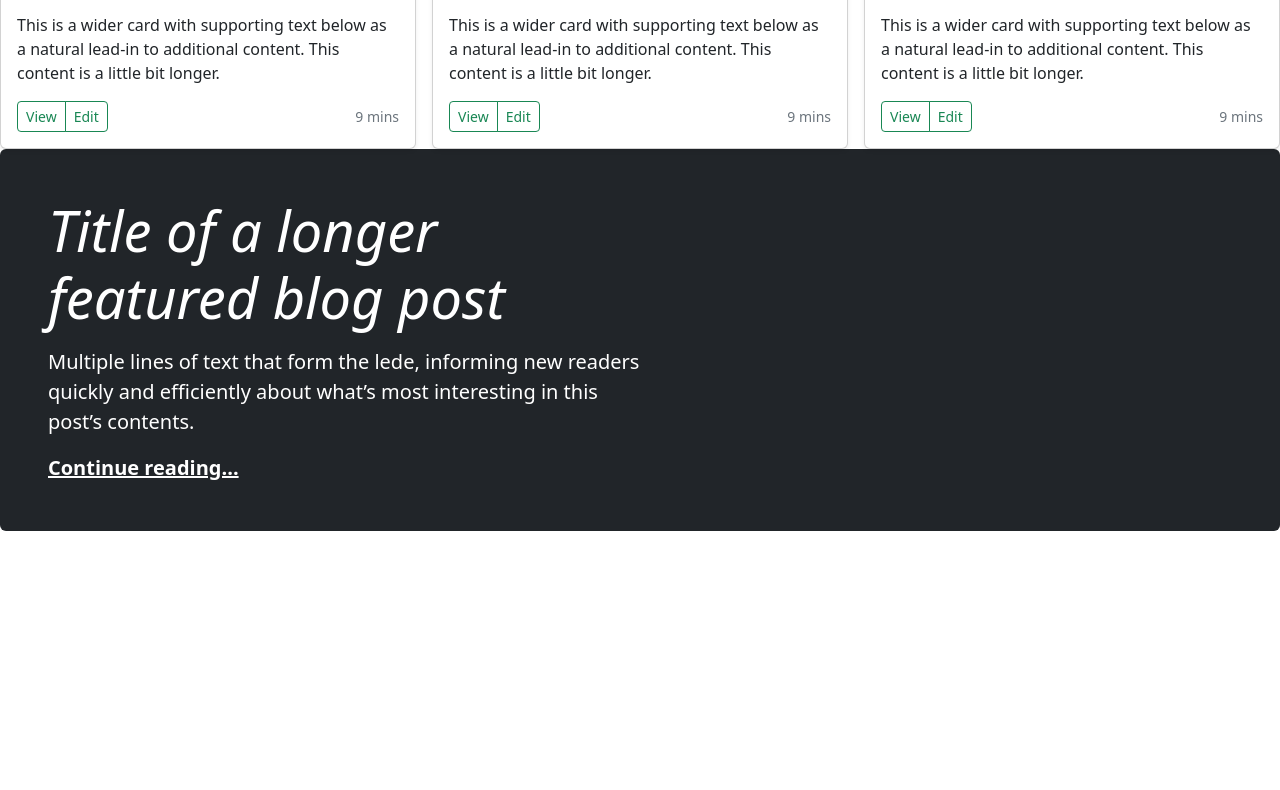
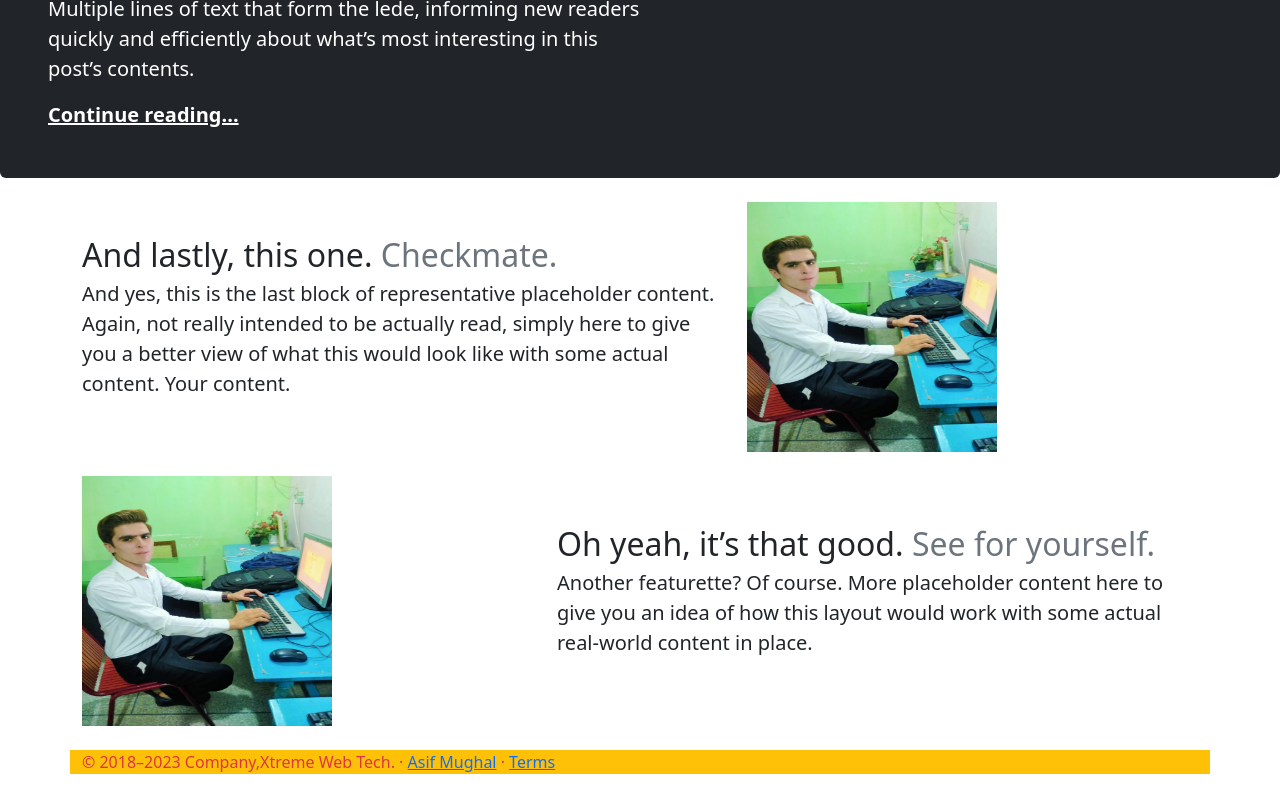
Before and after one commit to Asif-Nazir-Ahmed/Longer-Featured, a plain HTML site: page index.html in a window 1280 px wide. Shown: the part 2414-3204 px from the top of the page. Before the commit the page ends 2969 px from the top, so only its background shows below. Drawn offline with nearby package versions, Linux system fonts and the light colour scheme.

Commit message:
refactor

```diff
--- a/index.html
+++ b/index.html
@@ -62,13 +62,13 @@
             </div>
             <div class="carousel-inner">
               <div class="carousel-item active">
-                <img src="./llp.avif" class="d-block w-100" alt="...">
+                <img src="./llp.avif" class="d-block w-100" height="500vh"  alt="...">
                 <div class="carousel-caption d-none d-md-block">
                   <h5>First slide label</h5>
                   <p>Some representative placeholder content for the first slide.</p>
                   <button type="button" class="btn btn-primary">Primary</button>
-<button type="button" class="btn btn-danger">success</button>
-<button type="button" class="btn btn-success">Success</button>
+                  <button type="button" class="btn btn-danger">success</button>
+                  <button type="button" class="btn btn-success">Success</button>
                 </div>
               </div>
               <div class="carousel-item">
@@ -205,6 +205,7 @@
             </div>
           </div>
         </div>
+
         <div class="col">
           <div class="card shadow-sm">
             <!-- <svg class="bd-placeholder-img card-img-top" width="100%" height="225" xmlns="http://www.w3.org/2000/svg" role="img" aria-label="Placeholder: Thumbnail" preserveAspectRatio="xMidYMid slice" focusable="false"><title>Placeholder</title><rect width="100%" height="100%" fill="#55595c"></rect><text x="50%" y="50%" fill="#eceeef" dy=".3em">Thumbnail</text></svg>? -->
@@ -296,6 +297,34 @@
               <p class="lead mb-0"><a href="#" class="text-white fw-bold">Continue reading...</a></p>
             </div>
           </div>
+          <div class="container">
+          <div class="row featurette d-flex justify-content-center align-items-center my-4">
+            <div class="col-md-7">
+              <h2 class="featurette-heading fw-normal lh-1">And lastly, this one. <span class="text-muted">Checkmate.</span></h2>
+              <p class="lead">And yes, this is the last block of representative placeholder content. Again, not really intended to be actually read, simply here to give you a better view of what this would look like with some actual content. Your content.</p>
+            </div>
+            <div class="col-md-5">
+              <!-- <svg class="bd-placeholder-img bd-placeholder-img-lg featurette-image img-fluid mx-auto" width="500" height="500" xmlns="http://www.w3.org/2000/svg" role="img" aria-label="Placeholder: 500x500" preserveAspectRatio="xMidYMid slice" focusable="false"><title>Placeholder</title><rect width="100%" height="100%" fill="#eee"></rect><text x="50%" y="50%" fill="#aaa" dy=".3em">500x500</text></svg> -->
+              <img src="./As.jpeg" width="250px" height="250px" alt="">
+            </div>
+          </div>
+          <div class="row featurette d-flex justify-content-center align-items-center my-4">
+            <div class="col-md-7 order-md-2">
+              <h2 class="featurette-heading fw-normal lh-1">Oh yeah, it’s that good. <span class="text-muted">See for yourself.</span></h2>
+              <p class="lead">Another featurette? Of course. More placeholder content here to give you an idea of how this layout would work with some actual real-world content in place.</p>
+            </div>
+            <div class="col-md-5 order-md-1">
+              <!-- <svg class="bd-placeholder-img bd-placeholder-img-lg featurette-image img-fluid mx-auto" width="500" height="500" xmlns="http://www.w3.org/2000/svg" role="img" aria-label="Placeholder: 500x500" preserveAspectRatio="xMidYMid slice" focusable="false"><title>Placeholder</title><rect width="100%" height="100%" fill="#eee"></rect><text x="50%" y="50%" fill="#aaa" dy=".3em">500x500</text></svg> -->
+              <img src="./As.jpeg" width="250px" height="250px" alt="">
+            </div>
+          </div>
+          </div>
+          <footer class="container bg-warning text-danger">
+            <p class="float-end "><a href="#"></a></p>
+            <p>© 2018–2023 Company,Xtreme Web Tech. · <a href="#">Asif Mughal</a> · <a href="#">Terms</a></p>
+          </footer>
+
+
 
         </body>
 
```
Also changed, not shown: As.jpeg (added), Asif.jpeg (added), 1 other file.
